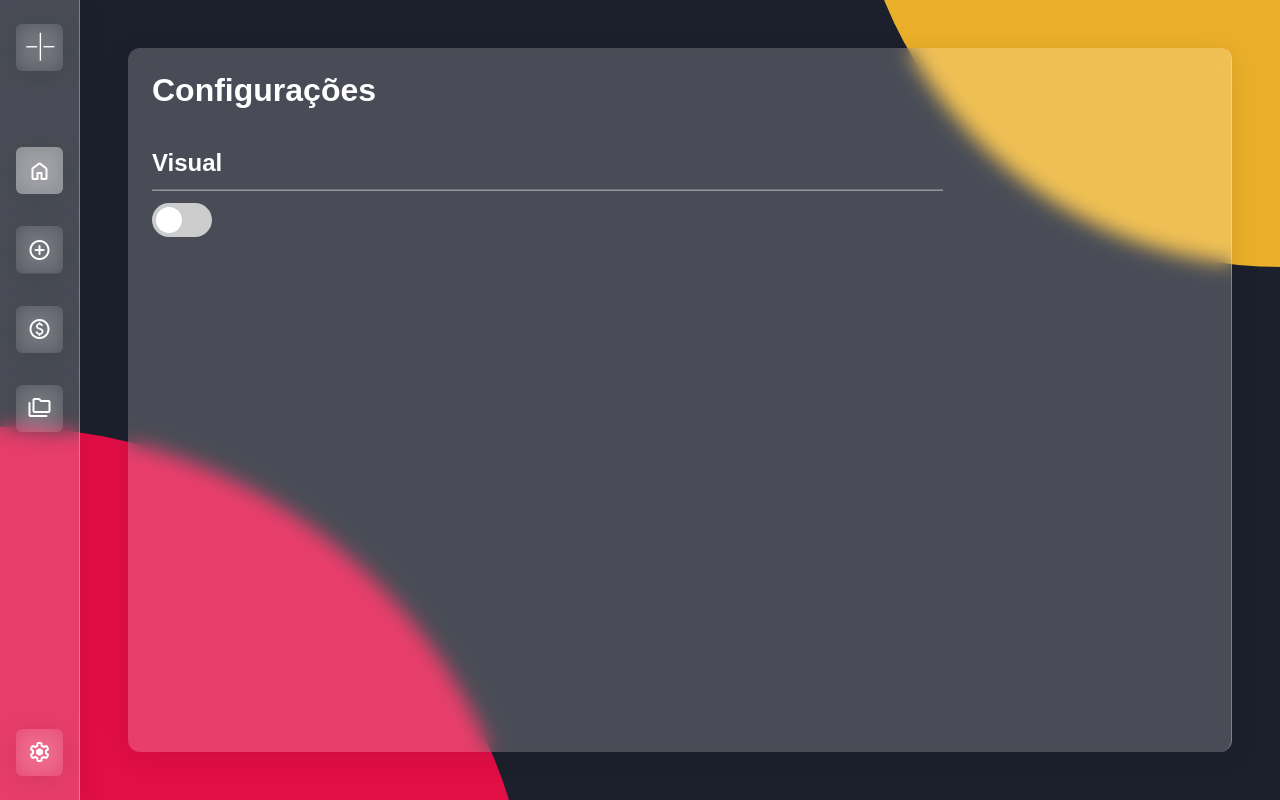
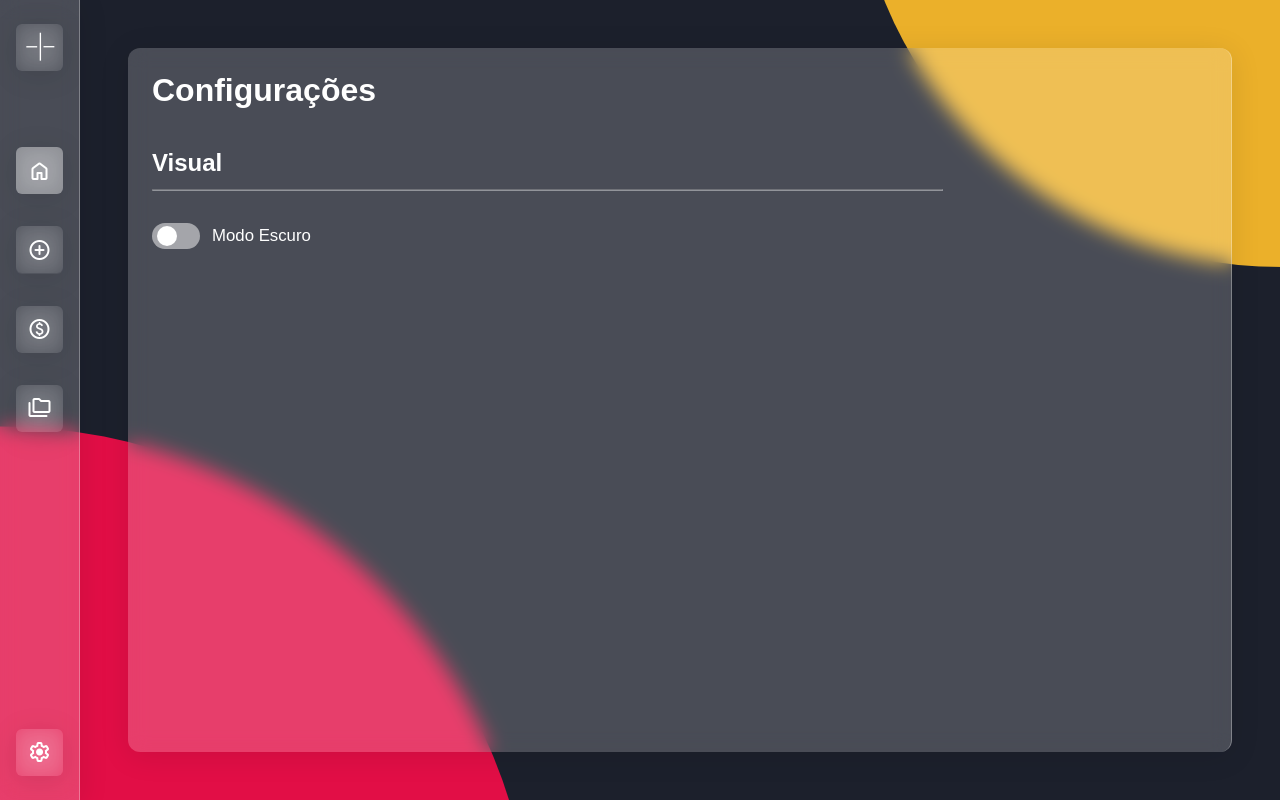
Before and after one commit to madrigueira/Coletivo8-Dashboard, a plain HTML site: page index.html in a window 1280 px wide. Drawn offline with nearby package versions, Linux system fonts and the light colour scheme.

Commit message:
dark mode em tudo pq meu pc nn tava rodando kekw

```diff
--- a/css/style.scss
+++ b/css/style.scss
@@ -19,6 +19,7 @@ body{
     left: 0;
     width: 100%;
     height: 100%;
+    transition: 0.2s
 }
 
 .circle-1{
@@ -98,7 +99,7 @@ body{
         a{
             display: flex;
             flex-wrap: wrap;
-            font-size: 1.8vh;
+            font-size: 2vh;
             padding: 0.7vh 2vh 0.7vh 0;
             text-transform: uppercase;
             margin-left: 2vh;
@@ -136,6 +137,7 @@ body{
     margin: 6vh;
     padding: 3vh;
     width: 100%;
+    transition: 0.2s;
 
     h1{
         font-size: 4vh;
@@ -149,7 +151,7 @@ body{
     hr{
         width: 75%;
         border-color: rgba(255, 255, 255, 0.4);
-        margin: 1.5vh 0;
+        margin-top: 1.5vh;
     }
 }
 
@@ -157,17 +159,19 @@ body{
     display: flex;
 }
 
+/* CHECKBOX: CONFIGURAÇÕES */
+
+.config{
+    display: flex;
+    padding-top: 4vh;
+
     .switch {
         position: relative;
-    display: inline-block;
-    width: 60px;
-    height: 34px;
-  }
+        width: 6vh;
+        height: 3.3vh;
 
-  .switch input {
-    opacity: 0;
-    width: 0;
-    height: 0;
+        input {
+            display: none;
         }
 
         .slider {
@@ -177,42 +181,60 @@ body{
             left: 0;
             right: 0;
             bottom: 0;
-    background-color: #ccc;
-    -webkit-transition: .4s;
-    transition: .4s;
-  }
+            background-color: rgba(255, 255, 255, 0.5);
+            transition: .3s;
 
-  .slider:before {
+            &:before {
                 position: absolute;
                 content: "";
-    height: 26px;
-    width: 26px;
-    left: 4px;
-    bottom: 4px;
-    background-color: white;
-    -webkit-transition: .4s;
-    transition: .4s;
+                height: 2.5vh;
+                width: 2.5vh;
+                left: 0.6vh;
+                bottom: 0.4vh;
+                background-color: #fff;
+                transition: .3s;
+            }
         }
 
         input:checked + .slider {
             background-color: #EBB02A;
+
+            &:before{
+                transform: translateX(2.2vh);
+            }
         }
 
-  input:focus + .slider {
-    box-shadow: 0 0 1px #EBB02A;
+        .slider.round {
+            border-radius: 34px;
+
+            &:before{
+                border-radius: 50%;
+            }
+        }
     }
 
-  input:checked + .slider:before {
-    -webkit-transform: translateX(26px);
-    -ms-transform: translateX(26px);
-    transform: translateX(26px);
+    p{
+        display: flex;
+        font-size: 2.1vh;
+        align-items: center;
+        padding-left: 1.5vh;
+    }
 }
 
-  /* Rounded sliders */
-  .slider.round {
-    border-radius: 34px;
+/* DARK MODE */
+
+body.active{
+    .circle-1, .circle-2{
+        opacity: 0;
     }
 
-  .slider.round:before {
-    border-radius: 50%;
+    .sidenav{
+        background: rgb(61, 61, 61);;
+        backdrop-filter: blur(00px);
     }
+
+    .container{
+        background: rgb(61, 61, 61);;
+        backdrop-filter: blur(00px);
+    }
+}
--- a/index.html
+++ b/index.html
@@ -8,7 +8,7 @@
     <link rel="stylesheet" href="https://fonts.googleapis.com/css2?family=Material+Symbols+Rounded:opsz,wght,FILL,GRAD@48,400,1,0" />
     <title>Dashboard</title>
 </head>
-<body>
+<body id="body">
 
     <div class="circle-1"></div>
     <div class="circle-2"></div>
@@ -67,10 +67,14 @@
         <h1>Configurações</h1>
         <h3>Visual</h3>
         <hr>
-        <label class="switch">
-            <input type="checkbox" id="setting-glass" onclick="teste()">
-            <span class="slider round"></span>
-        </label>
+        <div class="config">
+            <label class="switch">
+                <input type="checkbox" id="setting-glass" onclick="teste()">
+                <span class="slider round"></span>
+            </label>
+            <p>Modo Escuro</p>
+        </div>
+
     </container>
 
 
--- a/script.js
+++ b/script.js
@@ -13,16 +13,11 @@ function toggle_menu(name)
 function teste(){
     const check = document.getElementById("setting-glass")
     const sidenav = document.getElementById("sidenav")
-    const container = document.querySelectorAll("container")
+    const container = document.querySelector("container")
+    const bodys = document.getElementById("body")
     if(check.checked == true){
-        sidenav.style.backdropFilter = "blur(0px)"
-        sidenav.style.background = "rgba(32, 32, 32)"
-        container.style.backdropFilter = "blur(0px)"
-        container.style.background = "rgba(32, 32, 32)"
+        bodys.classList.add("active")
     }else{
-        sidenav.style.backdropFilter = "blur(10px)"
-        sidenav.style.background = "rgba(255, 255, 255, 0.2)"
-        container.style.backdropFilter = "blur(10px)"
-        container.style.background = "rgba(255, 255, 255, 0.2)"
+        bodys.classList.remove("active")
     }
 }
```
Also changed, not shown: css/style.css, 1 other file. Lines whose indentation alone changed are shown as unchanged.
